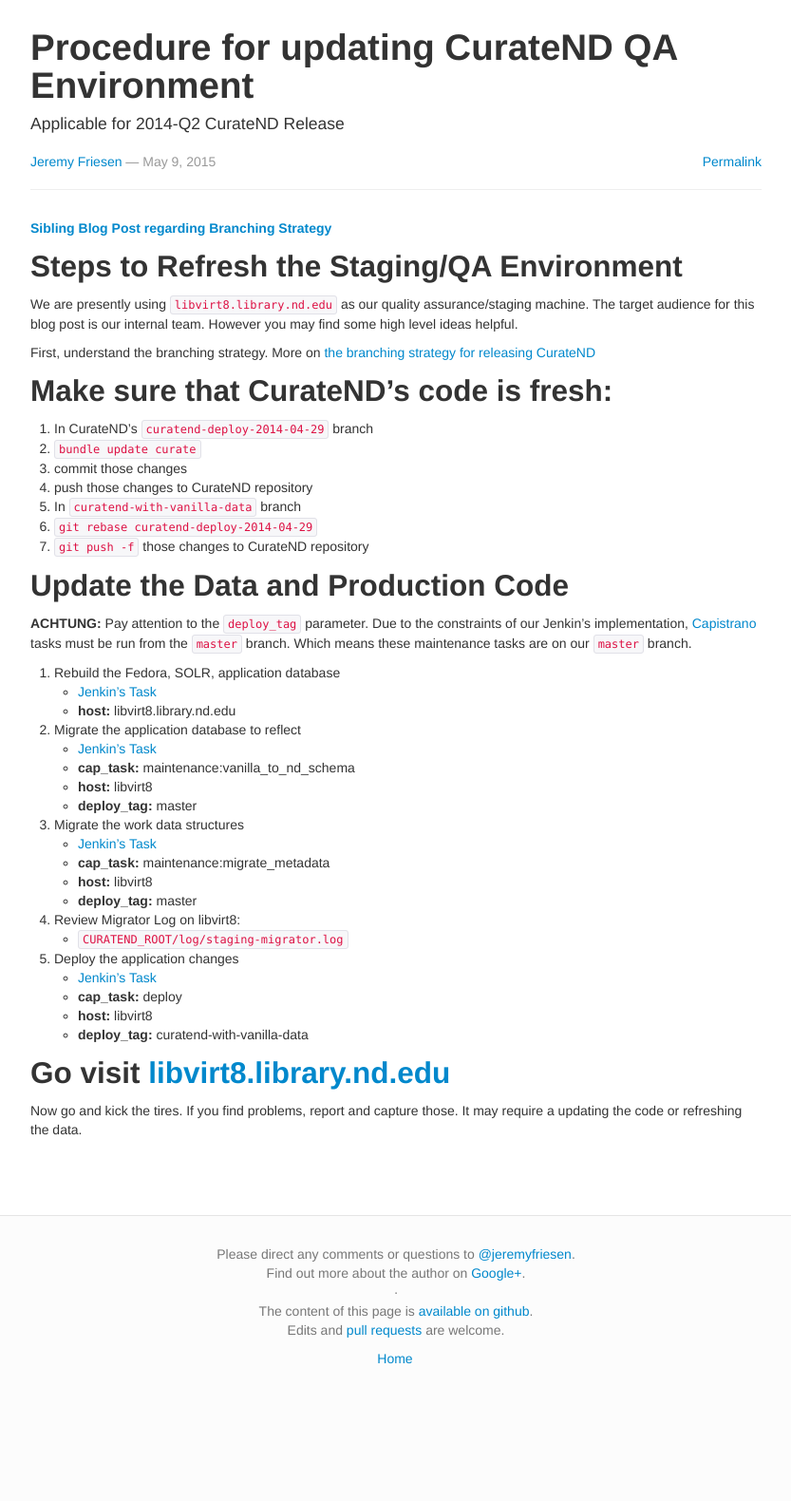
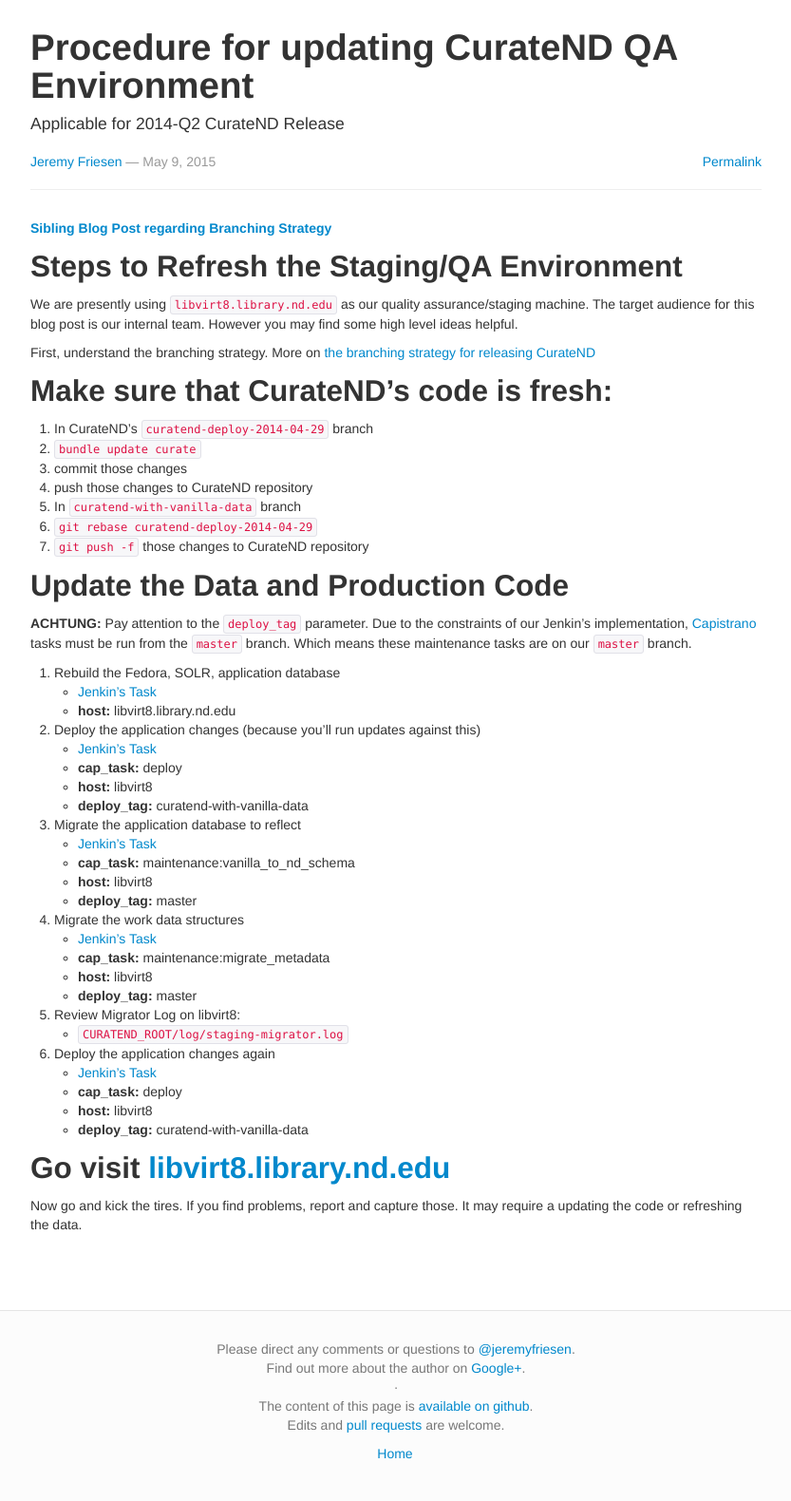
Before and after one commit to terrellt/ndlib.github.io, a Jekyll site: the page built from _posts/2015-05-09-procedure-for-updating-curatend-qa-environment.md, in a window 1280 px wide. Shown: the whole page at 95% size, without its empty margins (223-1056 px from the left). Built offline with Jekyll 4.4.1, drawn with Linux system fonts in a browser that asks for light colours; Markdown is read by kramdown in place of the engine named in the settings; before the commit the page ends 1480 px from its top, so only the background shows below that.

Commit message:
Updating procedure

```diff
--- a/_posts/2015-05-09-procedure-for-updating-curatend-qa-environment.md
+++ b/_posts/2015-05-09-procedure-for-updating-curatend-qa-environment.md
@@ -38,6 +38,11 @@ Which means these maintenance tasks are on our `master` branch.
 1. Rebuild the Fedora, SOLR, application database
   * [Jenkin's Task](https://jenkins.library.nd.edu/jenkins/job/CurateND-FedoraDB-Rebuild/build?delay=0sec)
     * **host:** libvirt8.library.nd.edu
+1. Deploy the application changes (because you'll run updates against this)
+  * [Jenkin's Task](https://jenkins.library.nd.edu/jenkins/job/CurateND-STANDALONE/build?delay=0sec)
+    * **cap_task:** deploy
+    * **host:** libvirt8
+    * **deploy_tag:** curatend-with-vanilla-data
 1. Migrate the application database to reflect
   * [Jenkin's Task](https://jenkins.library.nd.edu/jenkins/job/CurateND-STANDALONE/build?delay=0sec)
     * **cap_task:** maintenance:vanilla_to_nd_schema
@@ -50,7 +55,7 @@ Which means these maintenance tasks are on our `master` branch.
     * **deploy_tag:** master
 1. Review Migrator Log on libvirt8:
   * `CURATEND_ROOT/log/staging-migrator.log`
-1. Deploy the application changes
+1. Deploy the application changes again
   * [Jenkin's Task](https://jenkins.library.nd.edu/jenkins/job/CurateND-STANDALONE/build?delay=0sec)
     * **cap_task:** deploy
     * **host:** libvirt8
```
